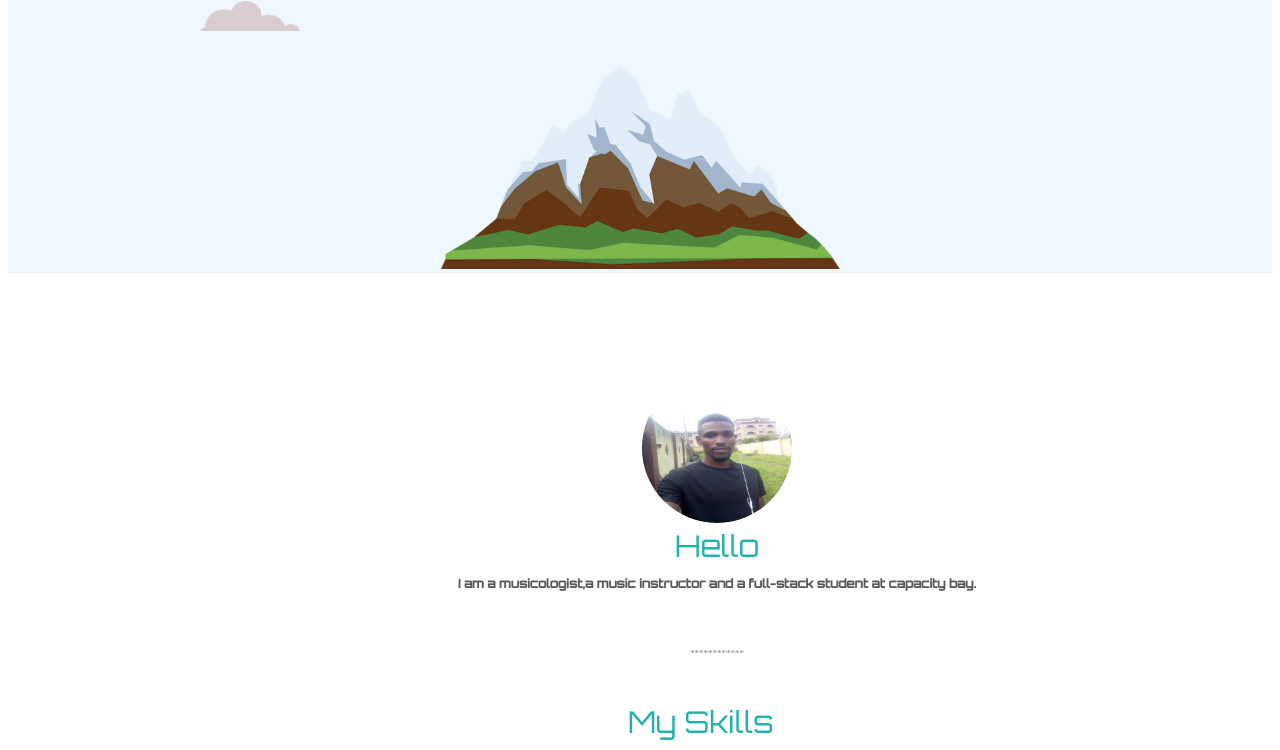
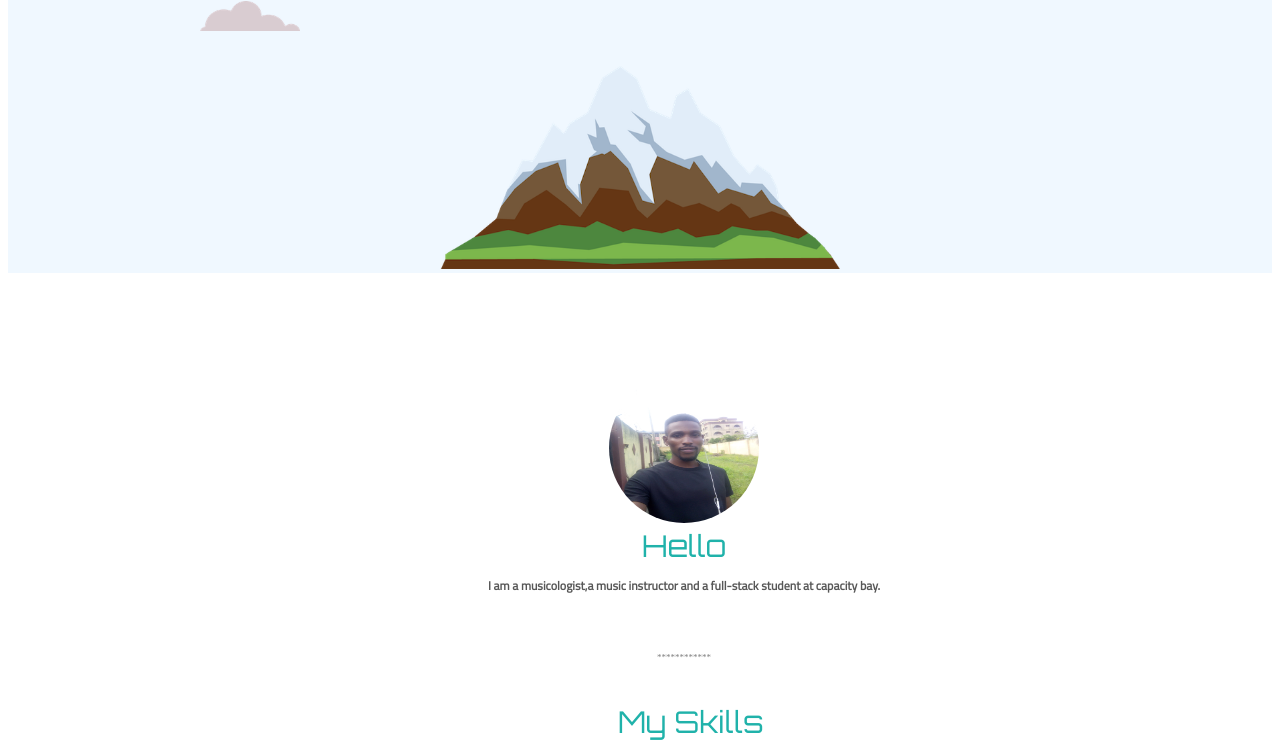
Before and after one commit to Idoren19/New_Portfolio, a plain HTML site: page index.html in a window 1280 px wide. Shown: the part 201-951 px from the top of the page. Drawn offline with Linux system fonts and the light colour scheme; a web font is replaced by a local one.

Commit message:
font-family change

```diff
--- a/style.css
+++ b/style.css
@@ -111,13 +111,13 @@ margin-top: 5px;
 .skills {
 position: absolute;
 top: -50px;
-left: 260px;
+left: 250px;
 }
 
 .container1 {
     position: absolute;
     top: 20px;
-    left: 450px;
+    left: 480px;
     text-align: center;
 }
 
@@ -134,19 +134,12 @@ left: 260px;
     position: absolute;
     left: 360px;
     transform: translate(0px, 400px);
-
 }
-
-
-/* div.block {
-    display: block;
-} */
 
 .h1 {
 font-family: 'Orbitron', sans-serif;
 color: lightseagreen;
 font-size: 30px;
-
 }
 
 .h2 {
@@ -162,7 +155,7 @@ font-weight: bold;
 
 p {
     font-size: 12px;
-font-family: 'Orbitron', sans-serif;
+font-family: 'Titillium Web', sans-serif;
 color: rgba(0, 0, 0, 0.659);
 font-weight: bold;
 }
```
